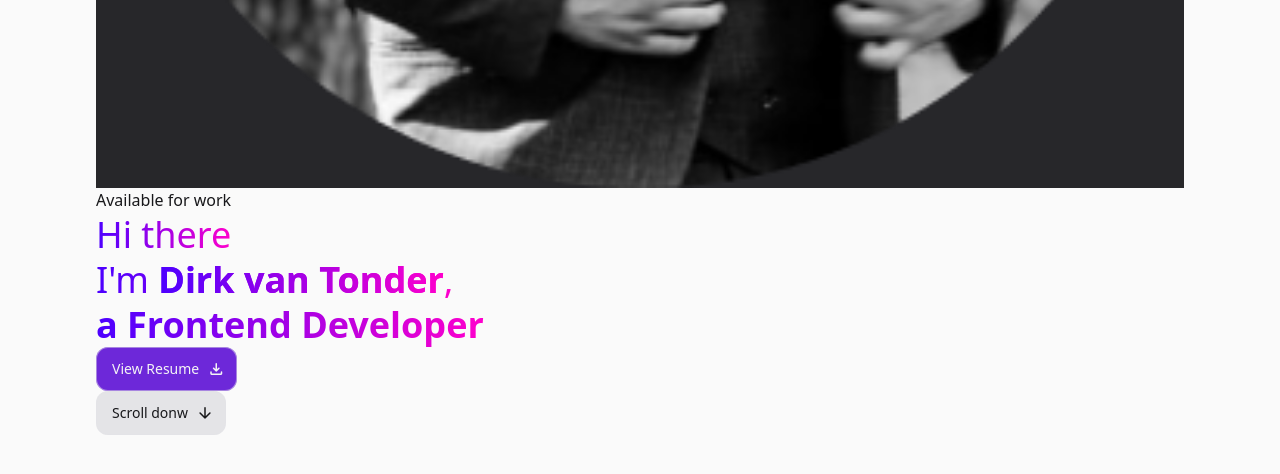
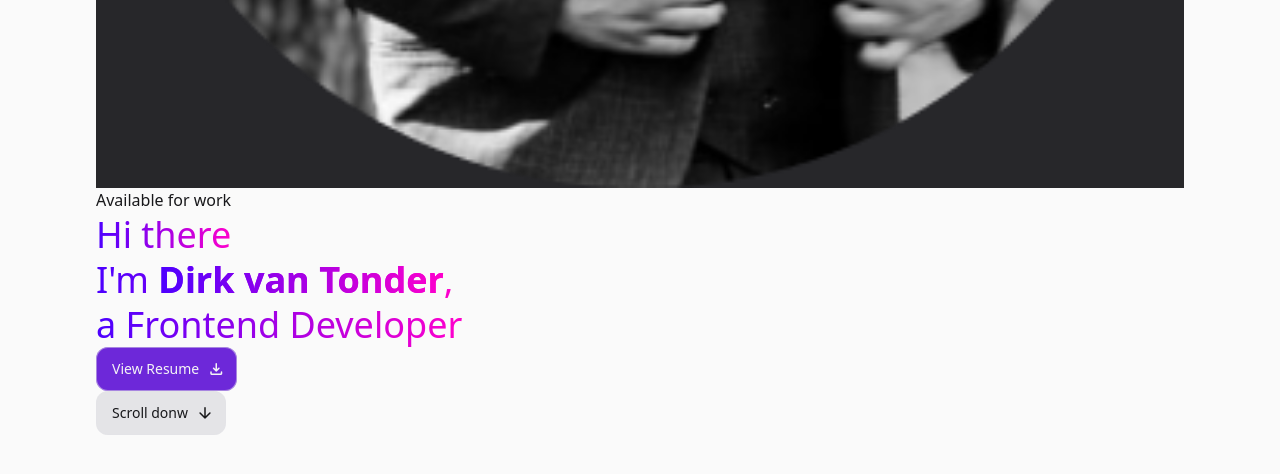
Before and after one commit to dirk-vt/dirk-portfolio, a React (Vite) app: page / in a window 1280 px wide. Shown: the part 1068-1542 px from the top of the page. Built offline with nearby package versions, Linux system fonts and the light colour scheme.

Commit message:
Update Hero.jsx

```diff
--- a/src/components/Hero.jsx
+++ b/src/components/Hero.jsx
@@ -42,7 +42,7 @@ const Hero = () => {
                     I'm <span className="headline-4">Dirk van Tonder</span>,
                 </span>
                     <br />
-                <span className="headline-4">
+                <span className="headline-3">
                     a Frontend Developer
                 </span>
             </div>
```
